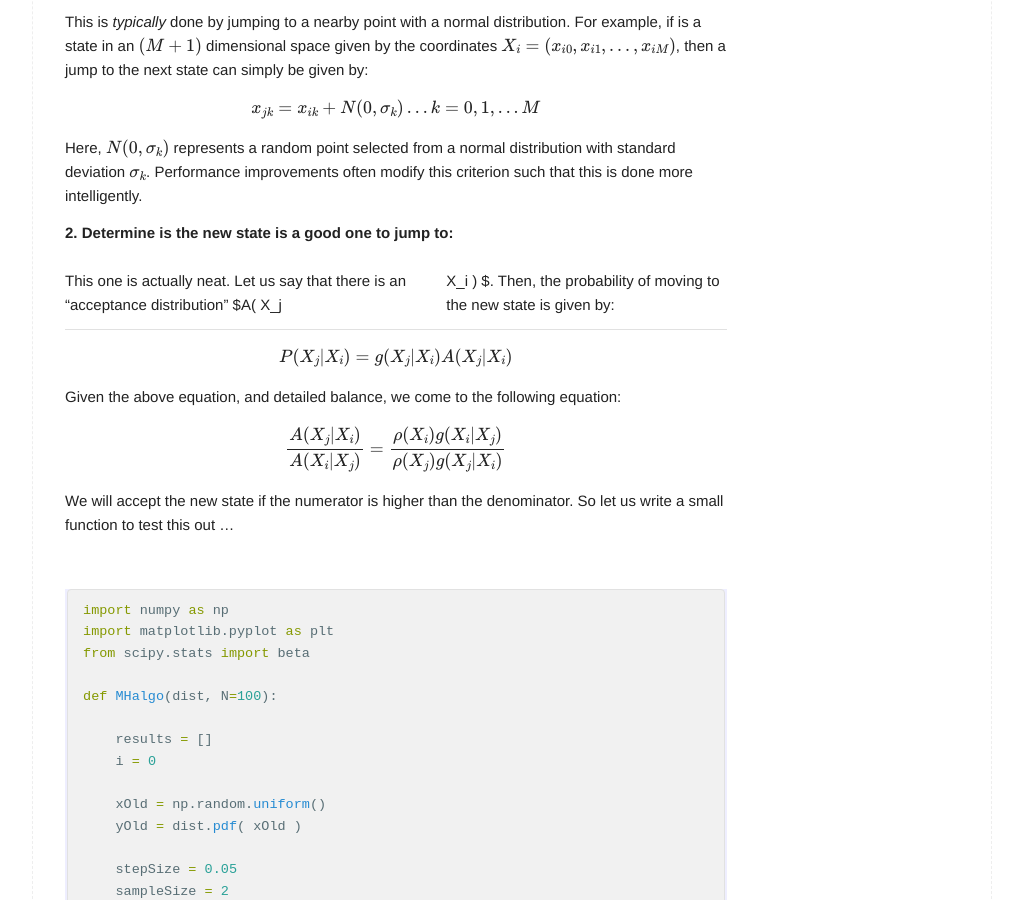
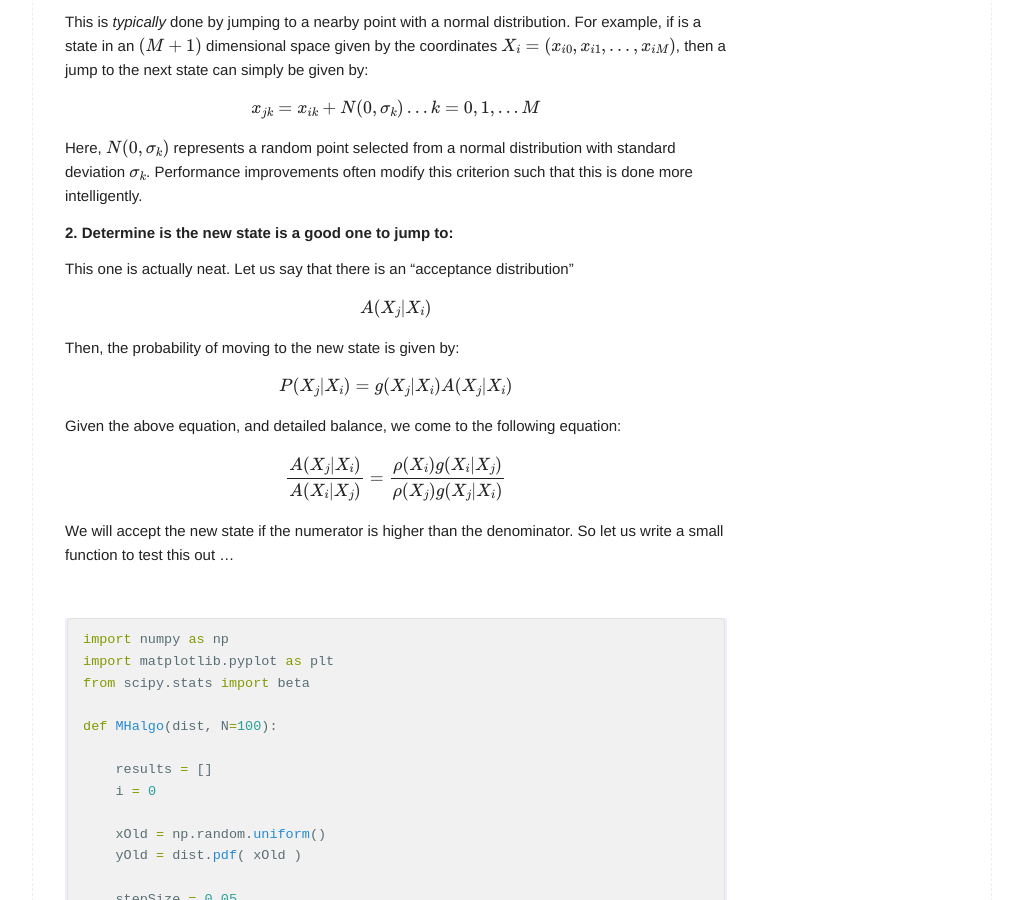
Before and after one commit to sankhaMukherjee/sankhaMukherjee.github.io, a Jekyll site: the page built from _posts/2017-06-09-The Metropolis-Hastings Algorithm.md, in a window 1280 px wide and 900 px high, scrolled down 1558 px. Shown: the whole window, without its empty margins (128-1151 px from the left). Built offline with Jekyll 4.4.1, drawn with Linux system fonts in a browser that asks for light colours; formulas are drawn with MathJax 3.

Commit message:
MCMC sampling 8

```diff
--- a/_posts/2017-06-09-The Metropolis-Hastings Algorithm.md
+++ b/_posts/2017-06-09-The Metropolis-Hastings Algorithm.md
@@ -58,7 +58,11 @@ Here, \\( N(0, \sigma_k) \\) represents a random point selected from a normal di
 
 **2. Determine is the new state is a good one to jump to:**
 
-This one is actually neat. Let us say that there is an "acceptance distribution" $A( X_j | X_i ) $. Then, the probability of moving to the new state is given by:
+This one is actually neat. Let us say that there is an "acceptance distribution"
+
+$$A( X_j | X_i ) $$
+
+Then, the probability of moving to the new state is given by:
 
 $$P(X_j | X_i)  = g(X_j | X_i) A(X_j | X_i)$$
 
```
